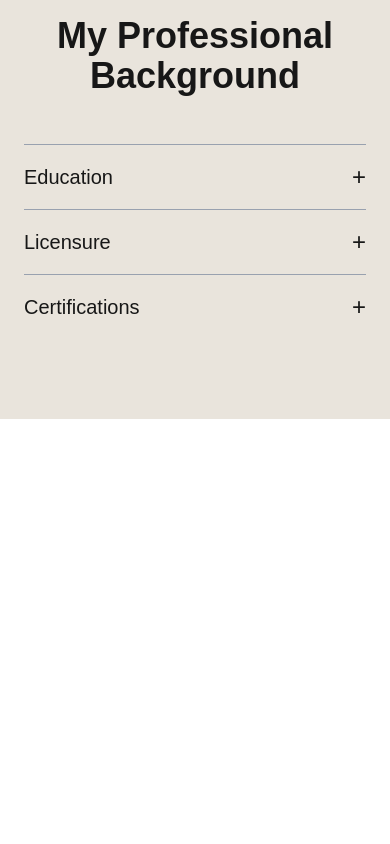
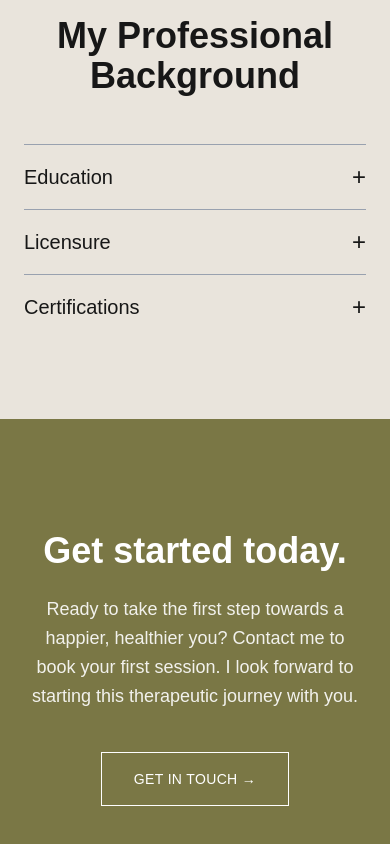
Before and after one commit to Sakshiingle/growmytherapy-assignment, a Next.js app: page / in a window 390 px wide. Shown: the part 6398-7242 px from the top of the page. Before the commit the page ends 6817 px from the top, so only its background shows below. Built offline with nearby package versions, Linux system fonts and the light colour scheme.

Commit message:
Add Get Started Today CTA section

```diff
--- a/src/app/page.tsx
+++ b/src/app/page.tsx
@@ -400,6 +400,66 @@ export default function Home() {
     />
 
   </div>
+
+</section>
+
+    {/* GET STARTED TODAY SECTION */}
+<section className="bg-[#7a7745] py-28 text-center">
+  {/*
+    bg-[#7a7745]  → olive green background (same feel as template)
+    py-28        → top & bottom padding (creates height like template)
+    text-center  → center align all text
+  */}
+
+  <div className="max-w-3xl mx-auto px-6">
+    {/*
+      max-w-3xl → keeps content narrow (not full screen wide)
+      mx-auto   → centers the block horizontally
+      px-6      → side padding for mobile safety
+    */}
+
+    <h2 className="text-4xl md:text-5xl font-semibold text-white mb-6">
+      {/*
+        text-4xl / md:text-5xl → responsive heading size
+        font-semibold         → strong but soft heading
+        text-white            → white text on olive background
+        mb-6                  → space below heading
+      */}
+      Get started today.
+    </h2>
+
+    <p className="text-white/90 text-lg leading-relaxed mb-10">
+      {/*
+        text-white/90  → slightly softer white for readability
+        text-lg        → readable paragraph size
+        leading-relaxed→ comfortable line spacing
+        mb-10          → space before button
+      */}
+      Ready to take the first step towards a happier, healthier you?
+      Contact me to book your first session. I look forward to starting
+      this therapeutic journey with you.
+    </p>
+
+    <a
+      href="/contact"
+      className="inline-flex items-center gap-2 border border-white text-white px-8 py-4 uppercase text-sm tracking-wide hover:bg-white hover:text-[#7a7745] transition"
+    >
+      {/*
+        inline-flex        → button fits content
+        items-center       → vertically center text + arrow
+        gap-2              → space between text and arrow
+        border border-white→ white outline button
+        px-8 py-4          → button size
+        uppercase          → matches template style
+        tracking-wide      → spaced letters
+        hover:bg-white     → hover fill
+        hover:text[...]    → olive text on hover
+        transition         → smooth hover animation
+      */}
+      Get in touch →
+    </a>
+
+  </div>
 </section>
 
 
```
